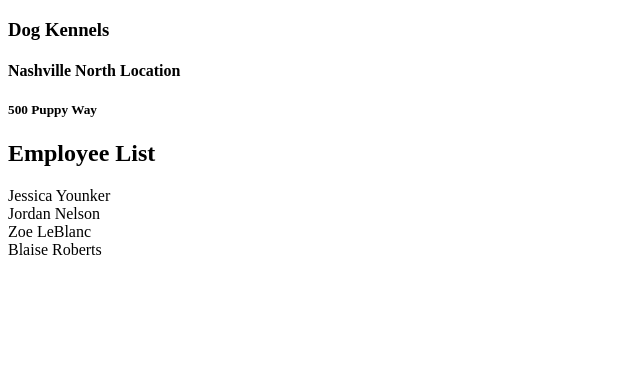
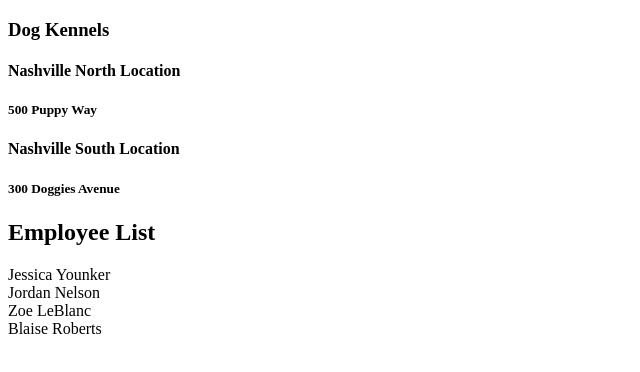
Before and after one commit to alexfont321/reactIntro, a React (Create React App) app: page / in a window 1280 px wide. Shown: the top 372 px of the page, without its empty margins (0-640 px from the left). Built offline with nearby package versions, Linux system fonts and the light colour scheme.

Commit message:
finished small project

```diff
--- a/src/components/Kennel.js
+++ b/src/components/Kennel.js
@@ -1,14 +1,14 @@
 import React, { Component } from 'react'
 import EmployeeList from "./employee/EmployeeList"  // Import EmployeeList component
+import LocationList from "./locationList/LocationList"
 
 class Kennel extends Component {
     render() {
         return (
             <div>
                 <h3>Dog Kennels</h3>
-                <h4>Nashville North Location</h4>
-                <h5>500 Puppy Way</h5>
-                <EmployeeList />
+                < LocationList />
+                < EmployeeList />
             </div>
         );
     }
--- /dev/null
+++ b/src/components/locationList/LocationList.js
@@ -0,0 +1,21 @@
+import React, { Component } from 'react'
+
+class LocationList extends Component {
+    render() {
+        return (
+            <div>
+                <h4>Nashville North Location</h4>
+                <h5>500 Puppy Way</h5>
+                <h4>Nashville South Location</h4>
+                <h5>300 Doggies Avenue</h5>
+
+            </div>
+
+
+        );
+
+    }
+
+}
+
+export default LocationList;
```
